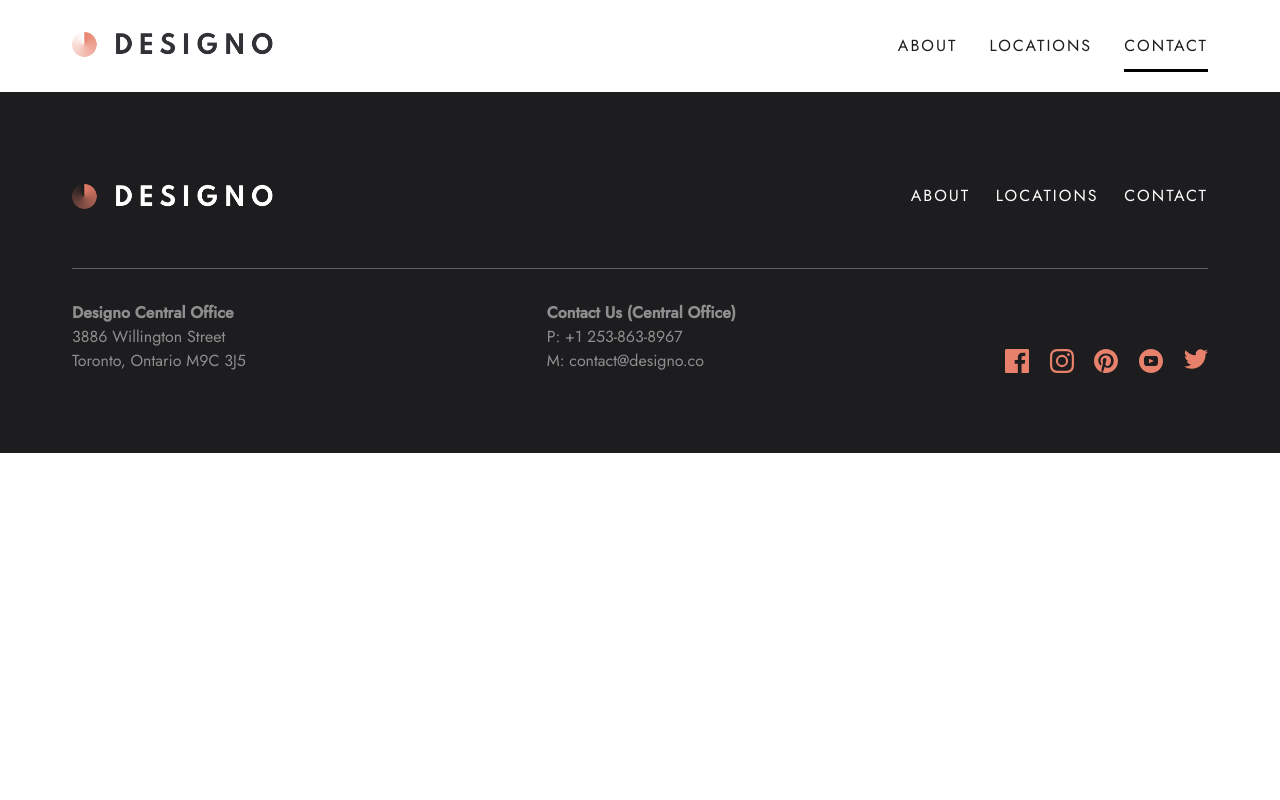
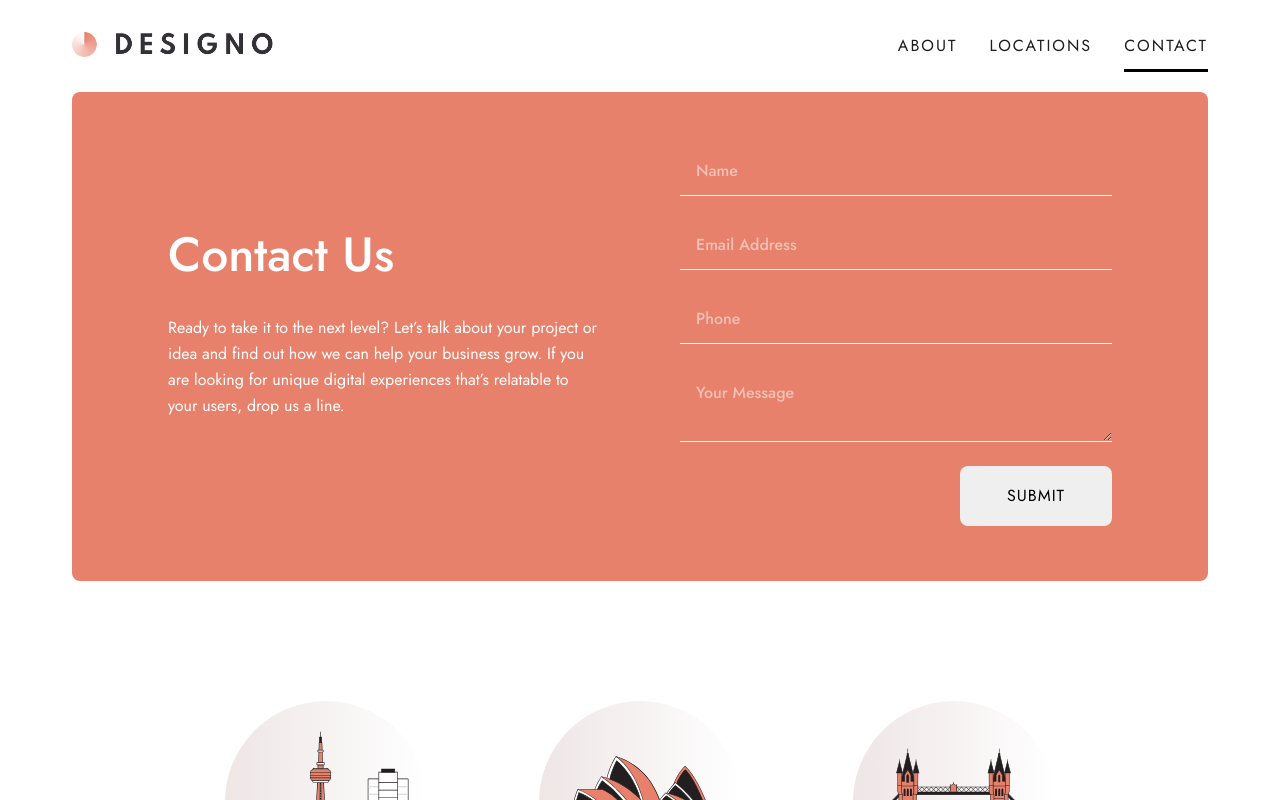
Before and after one commit to leomacode/designo, a React (Create React App) app: page /contact in a window 1280 px wide. Shown: the top 800 px of the page. Built offline with nearby package versions, Linux system fonts and the light colour scheme.

Commit message:
complete contact page ui

```diff
--- a/package.json
+++ b/package.json
@@ -8,8 +8,10 @@
     "@testing-library/user-event": "^13.5.0",
     "react": "^17.0.2",
     "react-dom": "^17.0.2",
+    "react-hook-form": "^7.25.0",
     "react-icons": "^4.3.1",
     "react-router-dom": "^6.2.1",
+    "react-router-hash-link": "^2.4.3",
     "react-scripts": "5.0.0",
     "web-vitals": "^2.1.2"
   },
--- a/src/components/Button.js
+++ b/src/components/Button.js
@@ -1,12 +1,12 @@
 import React from "react";
-import { Link } from "react-router-dom";
+import { HashLink } from "react-router-hash-link";
 import "./button.css";
 function Button({ btnText, path, btnTheme }) {
   return (
     <div className="btn-wrap uppercase text-body">
-      <Link to={path} className={`btn ${btnTheme} text-btn`}>
+      <HashLink smooth to={path} className={`btn ${btnTheme} text-btn`}>
         {btnText}
-      </Link>
+      </HashLink>
     </div>
   );
 }
--- a/src/components/countries/CountryCard.js
+++ b/src/components/countries/CountryCard.js
@@ -11,7 +11,11 @@ function CountryCard({ name, img }) {
         {name}
       </h3>
       <div className="country-button">
-        <Button btnText="see location" path="/location" btnTheme="btn-light" />
+        <Button
+          btnText="see location"
+          path={`/locations#${name.toLowerCase()}`}
+          btnTheme="btn-light"
+        />
       </div>
     </div>
   );
--- a/src/pages/Contact.js
+++ b/src/pages/Contact.js
@@ -1,8 +1,68 @@
 import React from "react";
+import { CAT, CountryCollection } from "../components";
 import "./contact.css";
 
 function Contact() {
-  return <div>contact</div>;
+  return (
+    <main className="contact nav-offset">
+      <div className="contact-us-form-wrap section-wrap">
+        <section className="contact-us-form-section flex bg-peach text-white">
+          <div className="contact-us-text text-center">
+            <h1 className="contact-us-text-title text-h1 capitalize">
+              contact us
+            </h1>
+            <p className="contact-us-text-content text-body">
+              Ready to take it to the next level? Let’s talk about your project
+              or idea and find out how we can help your business grow. If you
+              are looking for unique digital experiences that’s relatable to
+              your users, drop us a line.
+            </p>
+          </div>
+          <div className="contact-us-form">
+            <form action="">
+              <div className="contact-us-form-content flex">
+                <input
+                  type="text"
+                  placeholder="name"
+                  className="contact-us-form-input "
+                />
+
+                <input
+                  type="text"
+                  placeholder="email address"
+                  className="contact-us-form-input "
+                />
+
+                <input
+                  type="text"
+                  placeholder="phone"
+                  className="contact-us-form-input "
+                />
+
+                <textarea
+                  type="text-area"
+                  placeholder="your message"
+                  className="contact-us-form-input contact-us-form-textarea "
+                />
+              </div>
+              <div className="contact-us-form-btn-wrap text-center">
+                <button className="contact-us-form-btn uppercase text-body border-curve">
+                  submit
+                </button>
+              </div>
+            </form>
+          </div>
+        </section>
+      </div>
+
+      <section className="contact-us-section-countries">
+        <CountryCollection />
+      </section>
+      <section className="contact-us-section-cat container ">
+        <CAT />
+      </section>
+    </main>
+  );
 }
 
 export default Contact;
--- a/src/pages/Location.js
+++ b/src/pages/Location.js
@@ -5,11 +5,15 @@ import "./location.css";
 function Location() {
   return (
     <main className="location nav-offset">
-      <section className="locations section-wrap flex">
+      <div className="locations section-wrap flex">
         {locations.map(
           ({ country, add1, add2, email, imgBig, imgSmall, tele }) => (
+            <section
+              className="location-info "
+              key={country}
+              id={country === "united kingdom" ? "uk" : country}
+            >
               <LocationCard
-              key={country}
                 country={country}
                 add1={add1}
                 add2={add2}
@@ -18,11 +22,12 @@ function Location() {
                 imgBig={imgBig}
                 imgSmall={imgSmall}
               />
+            </section>
           )
         )}
-      </section>
+      </div>
 
-      <section className="loction-cat container">
+      <section id="look" className="loction-cat container">
         <CAT />
       </section>
     </main>
--- a/src/pages/contact.css
+++ b/src/pages/contact.css
@@ -0,0 +1,104 @@
+.contact-us-form-section {
+  flex-direction: column;
+  gap: 3rem;
+  padding: 4.5rem 1.5rem;
+}
+
+.contact-us-text-title {
+  margin-bottom: 1.5rem;
+}
+
+.contact-us-form-content {
+  flex-direction: column;
+  gap: 1.5625rem;
+}
+
+.contact-us-form-input {
+  padding: 0.6875rem 0.8125rem;
+  color: #fff;
+  background: transparent;
+  text-transform: capitalize;
+  font-weight: 500;
+  font-size: 1rem;
+  border: 0;
+  border-bottom: 1px solid var(--clr-white);
+}
+
+.contact-us-form-input:focus {
+  outline: 0;
+}
+
+.contact-us-form-input::placeholder {
+  color: rgba(255, 255, 255, 0.5);
+}
+
+.contact-us-form-textarea {
+  padding-bottom: 4.75rem;
+}
+
+.contact-us-form-btn-wrap {
+  margin: 0 auto;
+  margin-top: 2.875rem;
+}
+
+.contact-us-form-btn {
+  padding: 1.1252em 2.9375em;
+  border: 0;
+  letter-spacing: 1px;
+}
+
+.contact-us-section-countries {
+  padding: 7.5rem 0;
+}
+
+@media (min-width: 40rem) {
+  .contact-us-form-section {
+    border-radius: 0.5rem;
+    padding: 4.4375rem 3.625rem;
+    gap: 2.5rem;
+  }
+
+  .contact-us-text {
+    text-align: left;
+  }
+
+  .contact-us-text-title {
+    margin-bottom: 2rem;
+  }
+
+  .contact-us-form-input {
+    padding: 0.6875rem 1.5rem;
+  }
+
+  .contact-us-form-btn-wrap {
+    text-align: right;
+    margin-top: 1.5rem;
+  }
+
+  .contact-us-form-btn {
+    padding: 1.0625em 2.9375em;
+  }
+}
+
+@media (min-width: 60rem) {
+  .contact-us-form-section {
+    flex-direction: row;
+    padding: 3.4375rem 6rem;
+    gap: 5rem;
+  }
+  .contact-us-form-section > * {
+    flex: 1;
+  }
+
+  .contact-us-form-input {
+    padding: 0.75rem 1rem;
+  }
+
+  .contact-us-text {
+    margin-top: 5rem;
+  }
+
+  .contact-us-form-btn-wrap {
+    margin-top: 1.5rem;
+  }
+}
--- a/src/pages/location.css
+++ b/src/pages/location.css
@@ -16,7 +16,7 @@
     margin-bottom: 10rem;
   }
 
-  .location-card:nth-child(2) {
+  .location-info:nth-child(2) .location-card {
     flex-direction: row-reverse;
   }
 }
```
Also changed, not shown: progress.txt, 1 other file (tests, documents, lock files or other folders). Lines whose indentation alone changed are shown as unchanged.
